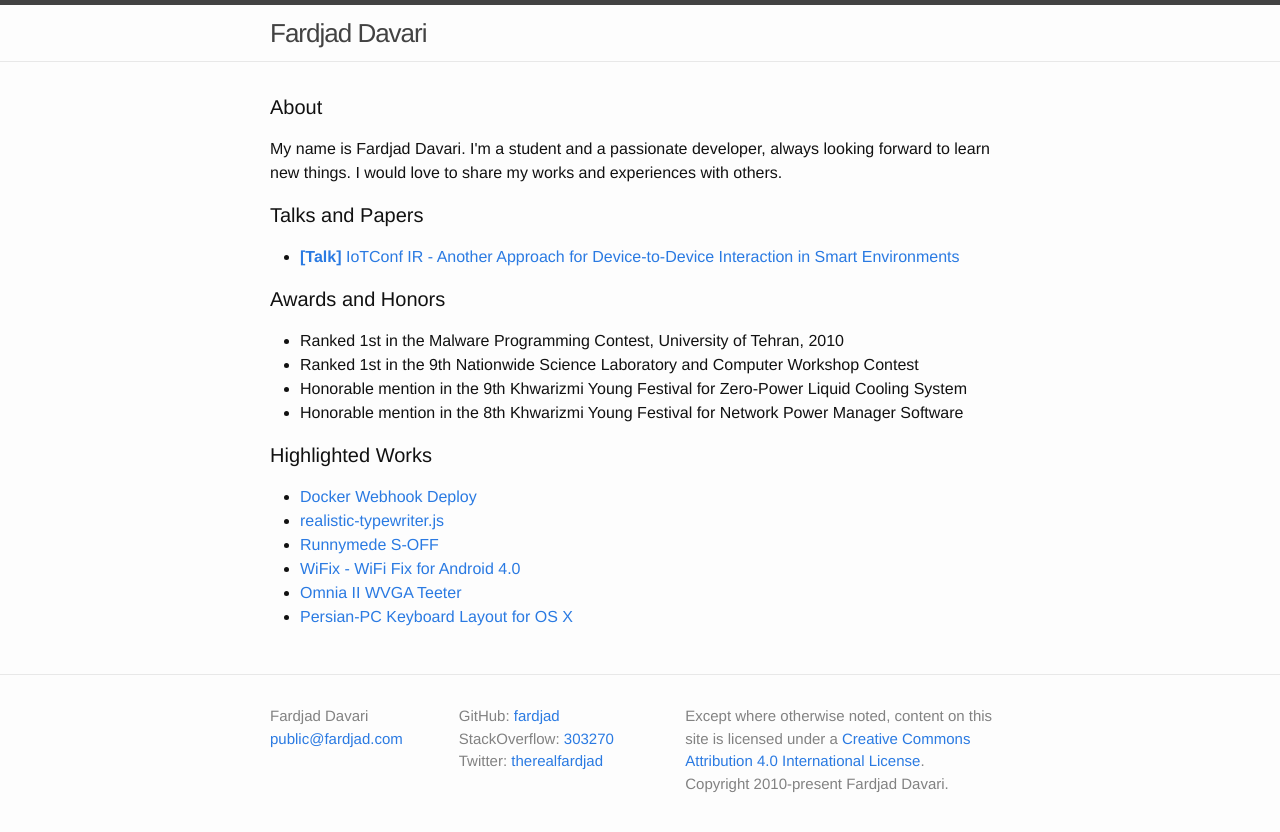
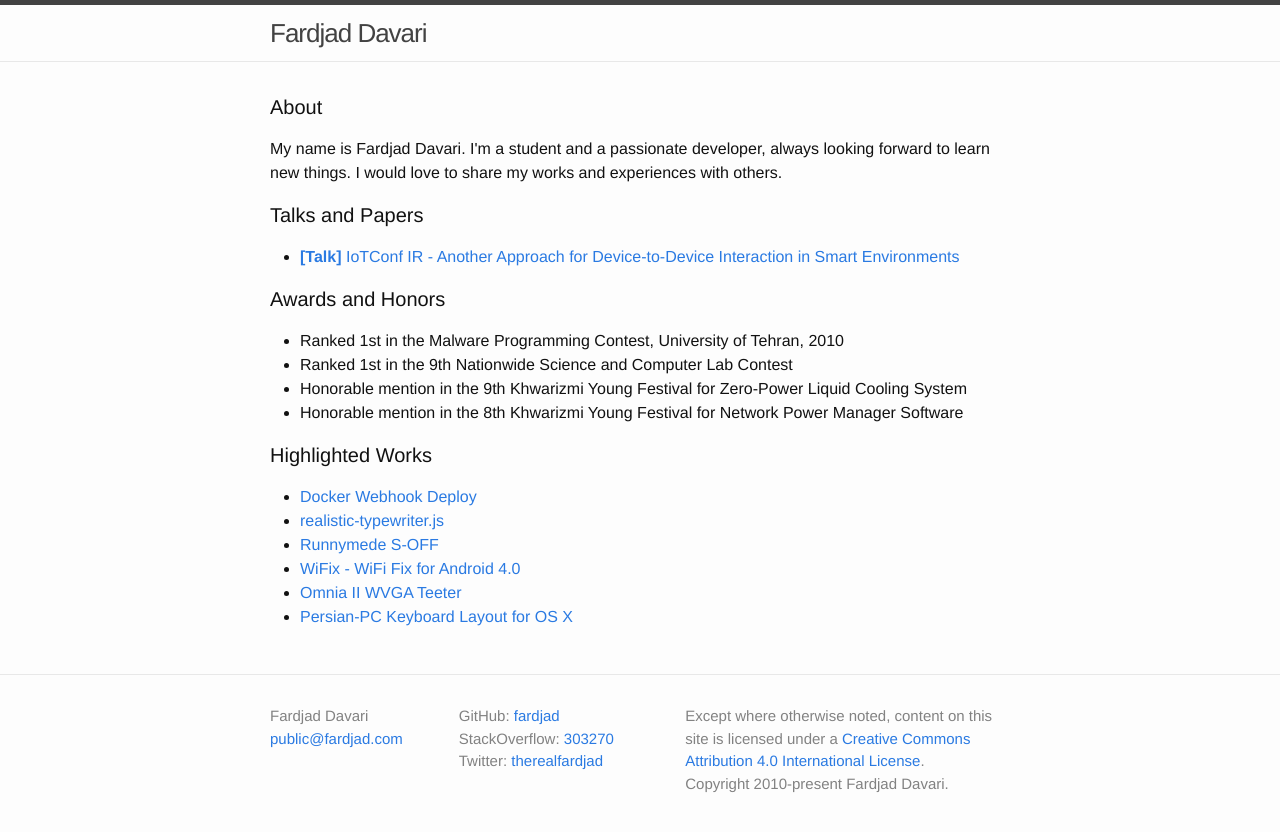
Before and after one commit to fardjad/fardjad.github.io, a Jekyll site: the page built from index.html, in a window 1280 px wide. Shown: the top 832 px of the page. Built offline with Jekyll 4.4.1, drawn with Linux system fonts in a browser that asks for light colours.

Commit message:
Fix/improve translation

```diff
--- a/_includes/awards-and-honors.html
+++ b/_includes/awards-and-honors.html
@@ -2,7 +2,7 @@
     <h1 class="page-heading">Awards and Honors</h1>
     <ul>
         <li>Ranked 1st in the Malware Programming Contest, University of Tehran, 2010</li>
-        <li>Ranked 1st in the 9th Nationwide Science Laboratory and Computer Workshop Contest</li>
+        <li>Ranked 1st in the 9th Nationwide Science and Computer Lab Contest</li>
         <li>Honorable mention in the 9th Khwarizmi Young Festival for Zero-Power Liquid Cooling System</li>
         <li>Honorable mention in the 8th Khwarizmi Young Festival for Network Power Manager Software</li>
     </ul>
```
